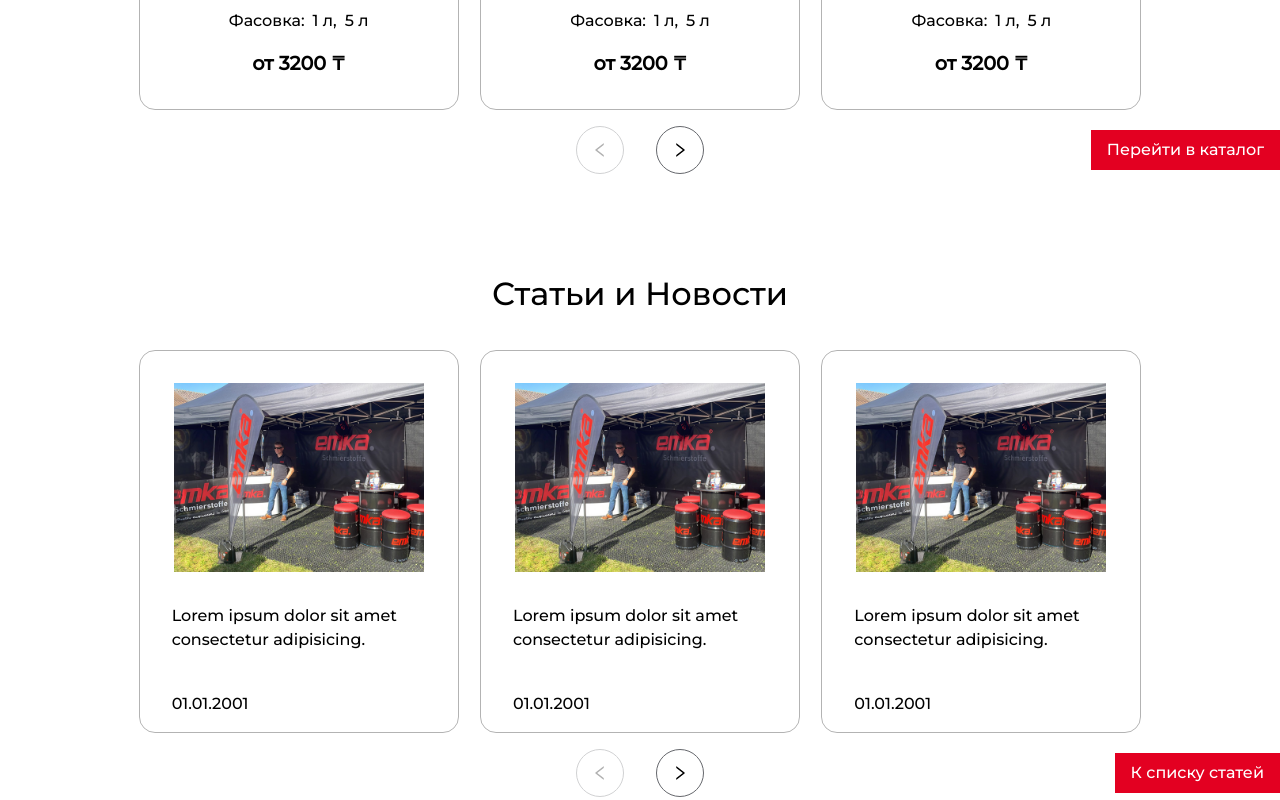
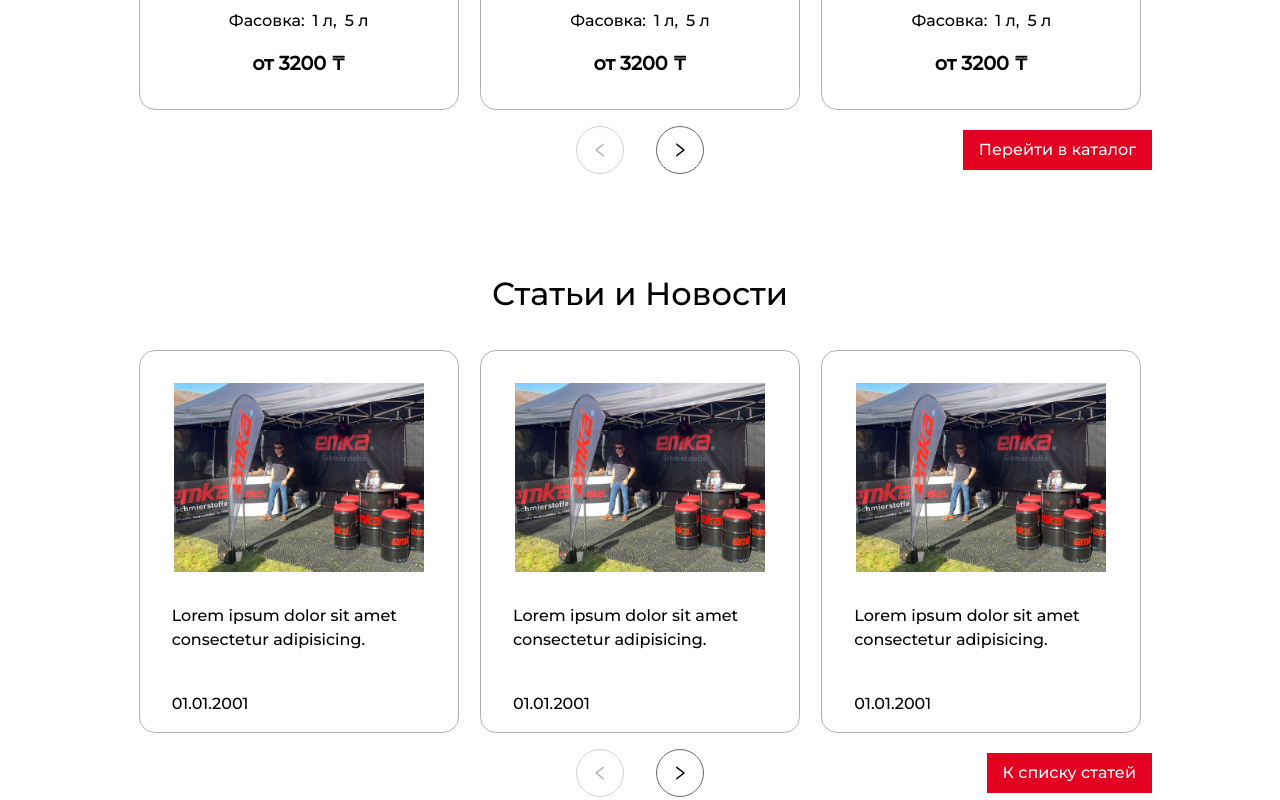
Before and after one commit to OSSemenikhin/oil-front, a Next.js app: page / in a window 1280 px wide. Shown: the part 2240-3040 px from the top of the page. Built offline with nearby package versions, Linux system fonts and the light colour scheme.

Commit message:
CardsCarousel styles update

```diff
--- a/src/features/CardsCarousel/CardsCarousel.module.css
+++ b/src/features/CardsCarousel/CardsCarousel.module.css
@@ -41,15 +41,26 @@
 .navigation {
   position: relative;
   width: 100%;
-  max-width: 280px;
   display: flex;
-  justify-content: start;
+  justify-content: center;
   align-items: center;
   column-gap: 2rem;
 
-  @media(min-width: 420px) {
-    max-width: unset;
-    justify-content: center;
+  @media(max-width: 420px) {
+    max-width: 280px;
+    justify-content: start;
+  }
+  @media(min-width: 680px) {
+    max-width: 680px;
+  }
+  @media(min-width: 1024px) {
+    max-width: 1024px;
+  }
+  @media(min-width: 1397px) {
+    max-width: 1397px;
+  }
+  @media(min-width: 1440px) {
+    max-width: 1440px;
   }
 }
 
--- a/src/widgets/NewArrivals/index.tsx
+++ b/src/widgets/NewArrivals/index.tsx
@@ -18,6 +18,7 @@ export default function NewArrivals() {
   };
 
   return (
-    <CardsCarousel cards={slides} type={'product'} title='Новинки' navigateButton={{text: 'Перейти в каталог', href: '#'}}/>
+    <CardsCarousel cards={slides} type={'product'} title='Новинки' navigateButton={{text: 'Перейти\u00A0в каталог', href: '#'}}/>
+
   );
 }
--- a/src/widgets/NewsList/index.tsx
+++ b/src/widgets/NewsList/index.tsx
@@ -15,6 +15,6 @@ export default function NewsList() {
   };
 
   return (
-    <CardsCarousel cards={slides} type={'news'} title='Статьи и Новости' navigateButton={{text: 'К списку статей', href: '#'}}/>
+    <CardsCarousel cards={slides} type={'news'} title='Статьи и Новости' navigateButton={{text: 'К\u00A0списку статей', href: '#'}}/>
   );
 }
```
